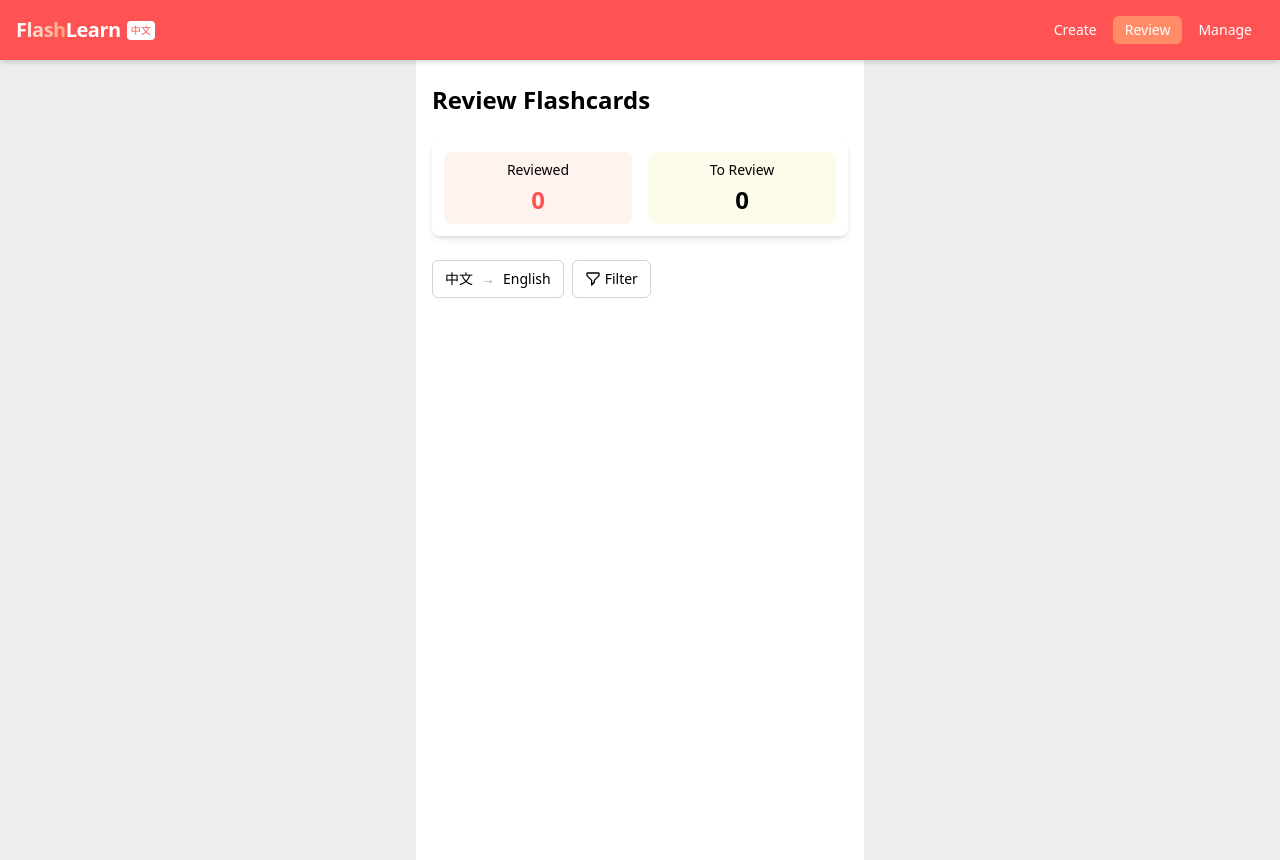
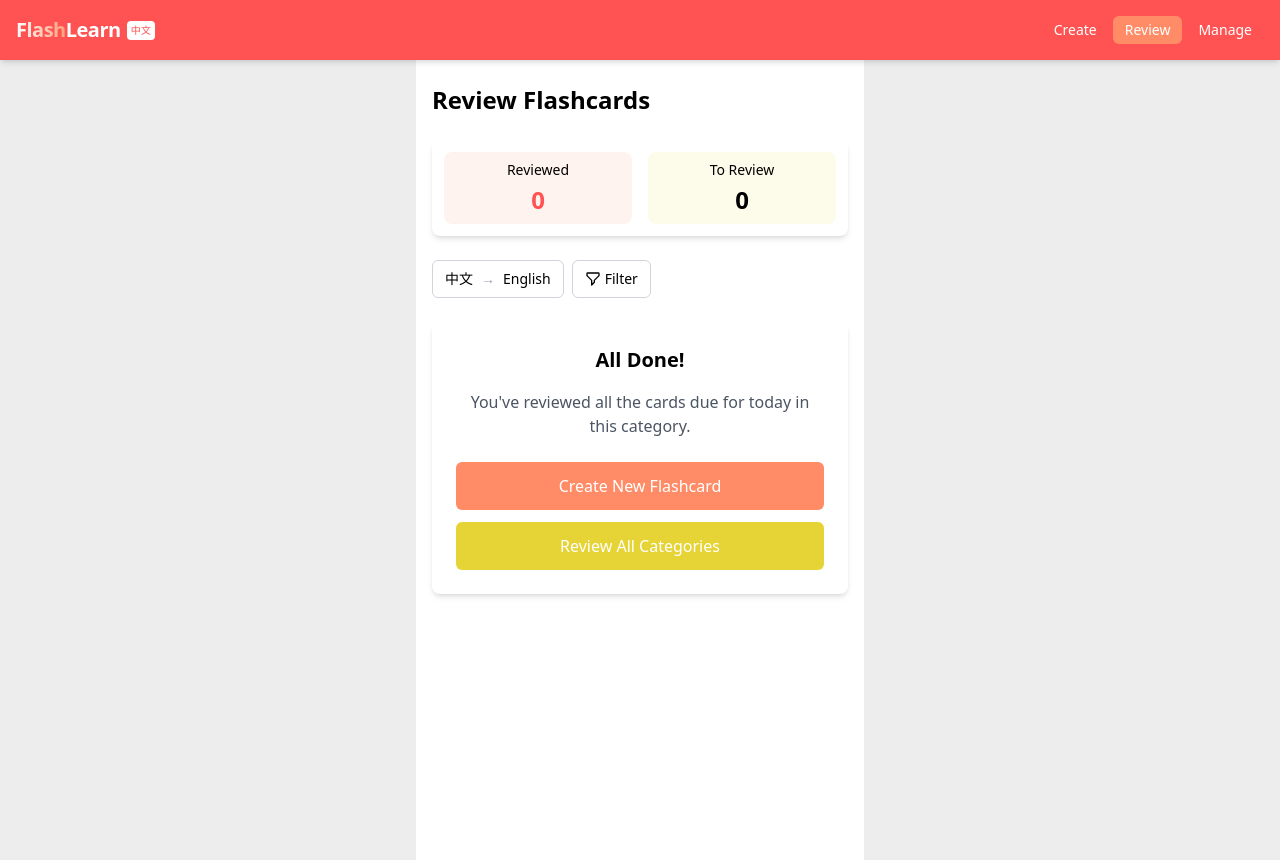
Before and after one commit to WilsonLimSet/flash-learn, a Next.js app: page /review in a window 1280 px wide. Built offline with nearby package versions, Linux system fonts and the light colour scheme.

Commit message:
zzz again

```diff
--- a/app/review/page.tsx
+++ b/app/review/page.tsx
@@ -33,6 +33,20 @@ export default function ReviewPage() {
     // Load initial cards for review (all categories)
     loadCardsForReview();
   }, []);
+
+  // Effect to handle changes to the cards array
+  useEffect(() => {
+    // If we have cards but currentCardIndex is beyond the array length,
+    // reset it to the last card in the array
+    if (cards.length > 0 && currentCardIndex >= cards.length) {
+      setCurrentCardIndex(cards.length - 1);
+    }
+
+    // If we have no cards, mark as finished
+    if (cards.length === 0) {
+      setIsFinished(true);
+    }
+  }, [cards, currentCardIndex]);
 
   // Check if running as PWA on mount
   useEffect(() => {
@@ -97,15 +111,24 @@ export default function ReviewPage() {
     if (!successful) {
       // If marked as "Again", add the card back to the end of the queue
       const cardToReview = { ...currentCard };
+
+      // Update the card's review level to 0 in our local state as well
+      cardToReview.reviewLevel = 0;
+      cardToReview.nextReviewDate = new Date().toISOString().split('T')[0];
+
+      // Add to the end of the queue
       setCards(prevCards => [...prevCards, cardToReview]);
+      console.log(`Card "${cardToReview.chinese}" marked as "Again" - added back to queue`);
     }
 
     // Move to next card
     if (currentCardIndex < cards.length - 1) {
+      console.log(`Moving to next card, ${cards.length - currentCardIndex - 1} cards remaining`);
       setCurrentCardIndex(prev => prev + 1);
       setShowAnswer(false);
     } else {
-      // Check if there are any cards that were marked as "Again" and are still in the queue
+      // We've reached the end of the current queue
+      // But we need to check if we've added any "Again" cards that we need to review
       const remainingCards = cards.slice(currentCardIndex + 1);
       if (remainingCards.length > 0) {
         console.log(`${remainingCards.length} cards remaining in the queue`);
```
